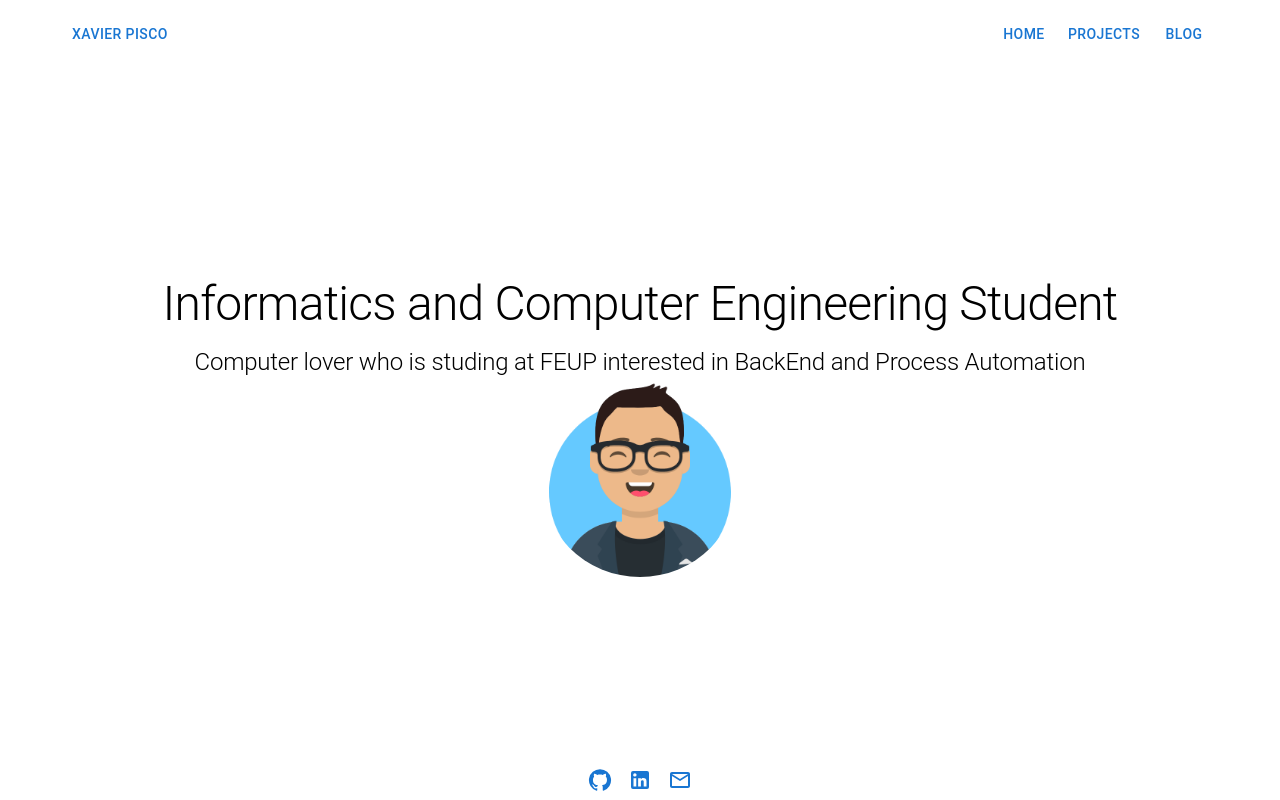
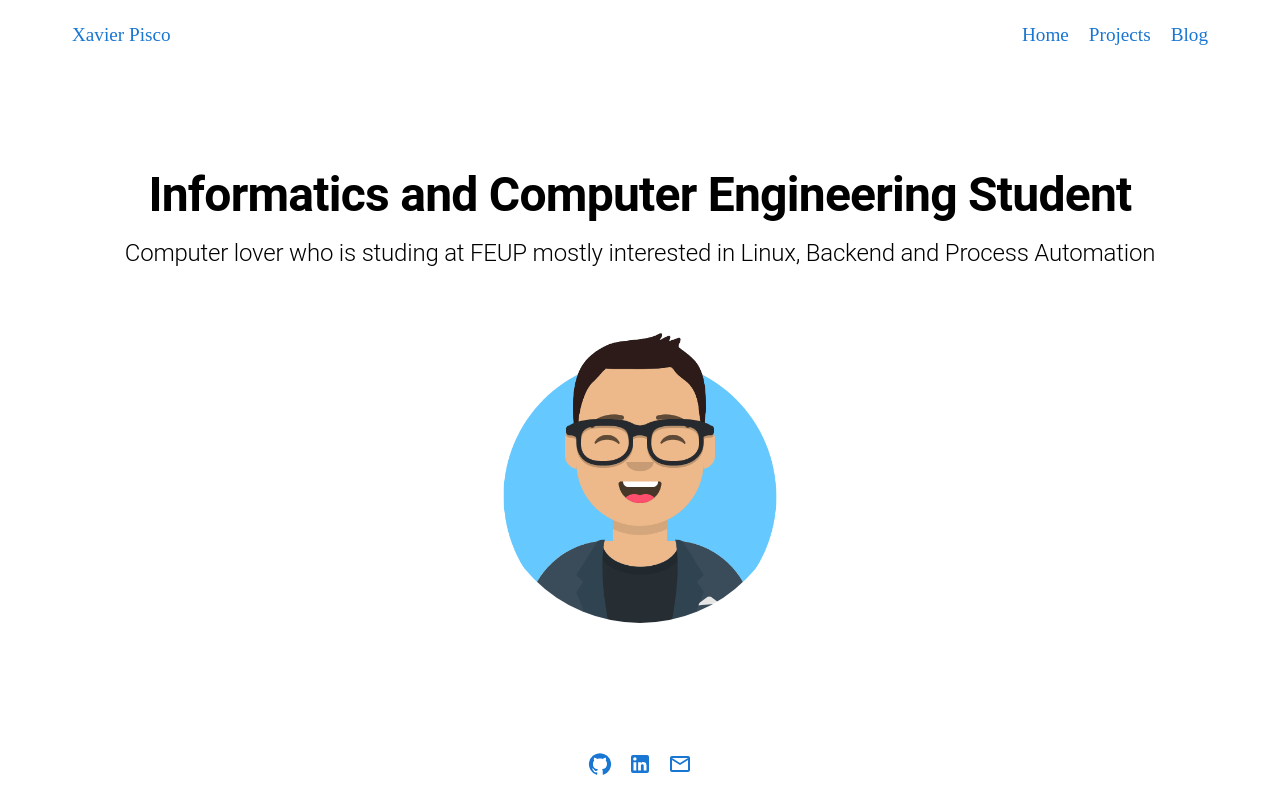
Before and after one commit to Xavier-Pisco/Xavier-Pisco.github.io, a Gatsby site: page / in a window 1280 px wide. Built offline with nearby package versions, Linux system fonts and the light colour scheme; Gatsby itself is replaced by a stand-in of ours.

Commit message:
Finished initial home page, needs some more ideas

```diff
--- a/src/components/Footer.js
+++ b/src/components/Footer.js
@@ -6,10 +6,10 @@
 
 const Footer = () => {
     return (
-        <Grid container justifyContent="center">
-            <Grid item><IconButton href="https://github.com/Xavier-Pisco/" target="_blank" color='primary'><GitHubIcon /></IconButton></Grid>
-            <Grid item><IconButton href="https://www.linkedin.com/in/xavier-pisco/" target="_blank" color='primary'><LinkedInIcon/></IconButton></Grid>
-            <Grid item><IconButton href="mailto:x.pisco@gmail.com" target="_blank" color='primary'><EmailOutlinedIcon/></IconButton></Grid>
+        <Grid container justifyContent="center" style={{paddingBottom:"1rem"}}>
+            <Grid item><IconButton rel="noreferrer" href="https://github.com/Xavier-Pisco/" target="_blank" color='primary'><GitHubIcon /></IconButton></Grid>
+            <Grid item><IconButton rel="noreferrer" href="https://www.linkedin.com/in/xavier-pisco/" target="_blank" color='primary'><LinkedInIcon/></IconButton></Grid>
+            <Grid item><IconButton rel="noreferrer" href="mailto:x.pisco@gmail.com" target="_blank" color='primary'><EmailOutlinedIcon/></IconButton></Grid>
         </Grid>
     );
 }
--- a/src/components/Layout.js
+++ b/src/components/Layout.js
@@ -10,16 +10,25 @@
             display: 'flex',
             flexDirection: "column"
         }}>
-            <title>{pageTitle}</title>
+            <title>{"Xavier Pisco | " + pageTitle}</title>
             <Container style={{
                 flexGrow: 1,
                 height: "100%"
             }}>
-                <Stack alignItems="center" justifyContent="space-between" direction="column" style={{
-                    height: "100%"
-                }}>
+                <Stack
+                    alignItems="center"
+                    justifyContent="space-between"
+                    direction="column"
+                    style={{ height: "100%" }}>
                     <Navbar></Navbar>
-                    <Stack spacing={2} alignItems="center">{children}</Stack>
+                    <Stack
+                        direction="column"
+                        justifyContent="center"
+                        alignItems="center"
+                        spacing={7}
+                        style={{ height: "100%" }}>
+                        {children}
+                    </Stack>
                     <Footer />
                 </Stack>
             </Container>
--- a/src/components/Logo.js
+++ b/src/components/Logo.js
@@ -1,9 +1,9 @@
-import { Button } from '@mui/material';
+import { Link } from '@mui/material';
 import React from 'react';
 
 function Logo() {
     return (
-        <Button href="/">Xavier Pisco</Button>
+        <Link underline="none" href="/">Xavier Pisco</Link>
     );
 }
 
--- a/src/components/Navbar.js
+++ b/src/components/Navbar.js
@@ -1,17 +1,18 @@
 import * as React from 'react'
 import Logo from './Logo'
-import { Button, Grid } from '@mui/material'
+import { Link, Grid } from '@mui/material'
+import './navbar.css'
 
 const Navbar = () => {
     return (
-        <Grid container margin={2} marginBottom={5} justifyContent="space-between" >
+        <Grid container marginTop={3} justifyContent="space-between" id="navbar">
             <Grid item>
                 <Logo />
             </Grid>
             <Grid container item xs="auto" justifyContent="flex-end" spacing={0.5}>
-                <Grid item><Button href="/">Home</Button></Grid>
-                <Grid item><Button href="/projects">Projects</Button></Grid>
-                <Grid item><Button href="/blog">Blog</Button></Grid>
+                <Grid item><Link underline="none" href="/">Home</Link></Grid>
+                <Grid item><Link underline="none" href="/projects">Projects</Link></Grid>
+                <Grid item><Link underline="none" href="/blog">Blog</Link></Grid>
             </Grid>
         </Grid>
     )
--- /dev/null
+++ b/src/components/navbar.css
@@ -0,0 +1,8 @@
+#navbar a {
+    font-size: 1.2rem;
+    font-weight: 400;
+}
+
+.MuiLink-root {
+    margin: 0.5rem!important;
+}
--- a/src/pages/index.css
+++ b/src/pages/index.css
@@ -5,12 +5,10 @@
 
 .MuiTypography-h1 {
     font-size: 3rem!important;
+    font-weight: 600!important;
 }
 
 .MuiTypography-h2 {
-    font-size: 1.5rem !important;
+    font-size: 1.5rem!important;
+    font-weight: 300!important;
 }
-
-#avatar-image {
-    margin: auto;
-}
--- a/src/pages/index.js
+++ b/src/pages/index.js
@@ -1,4 +1,4 @@
-import { Avatar, Typography } from '@mui/material'
+import { Avatar, Stack, Typography } from '@mui/material'
 import * as React from 'react'
 import Layout from '../components/Layout'
 import AvatarImage from '../images/avatar.png'
@@ -7,10 +7,15 @@
 
 const IndexPage = () => {
     return (
-        <Layout pageTitle="Home Page">
-            <Typography variant="h1" align="center" gutterBottom>Informatics and Computer Engineering Student</Typography>
-            <Typography variant="h2" align="center" gutterBottom>Computer lover who is studing at FEUP interested in BackEnd and Process Automation</Typography>
-            <Avatar alt="Xavier Pisco" id="avatar-image" sx={{ width: 200, height: 200 }} src={AvatarImage} />
+        <Layout pageTitle="Home">
+            <Stack
+                id="index-text"
+                direction="column"
+                spacing={2}>
+                <Typography variant="h1" align="center" gutterBottom>Informatics and Computer Engineering Student</Typography>
+                <Typography variant="h2" align="center" gutterBottom>Computer lover who is studing at FEUP mostly interested in Linux, Backend and Process Automation</Typography>
+            </Stack>
+            <Avatar alt="Xavier Pisco" id="avatar-image" sx={{ width: 300, height: 300 }} src={AvatarImage} />
         </Layout>
     )
 }
```
